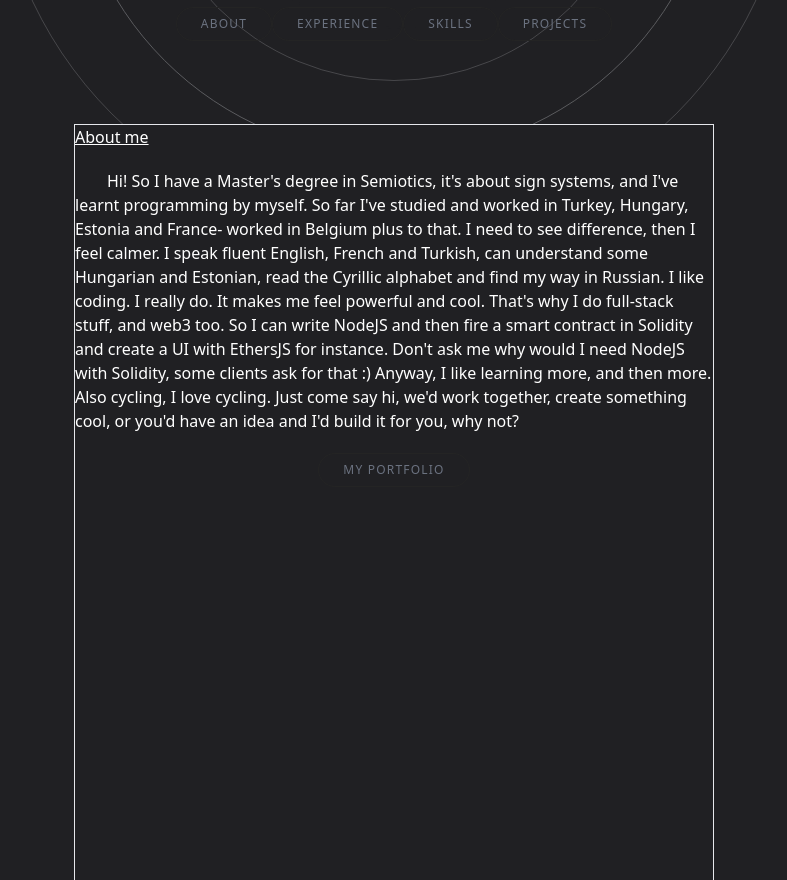
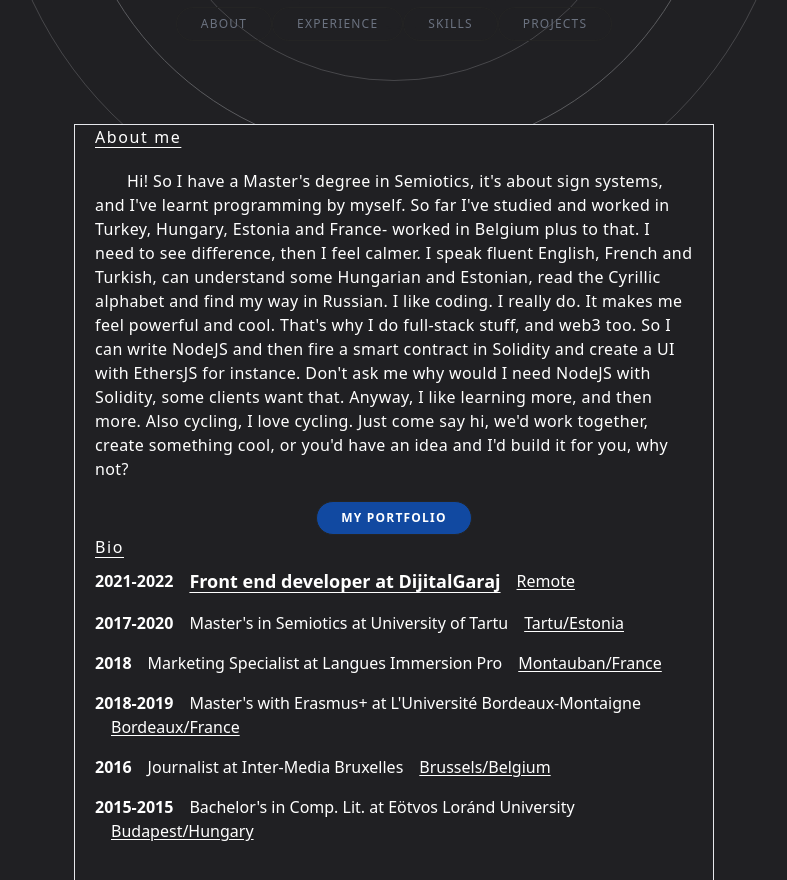
Before and after one commit to muratcan-yuksel/my-portfolio, a Next.js app: page / in a window 1280 px wide. Shown: the part 420-1300 px from the top of the page, without its empty margins (246-1033 px from the left). Built offline with nearby package versions, Linux system fonts and the light colour scheme.

Commit message:
add bioitems

```diff
--- /dev/null
+++ b/components/BioItem.jsx
@@ -0,0 +1,23 @@
+import React from "react";
+
+const BioItem = ({ date, content, location, index }) => {
+  return (
+    <div className="flex flex-row my-2 items-center flex-wrap">
+      {/* date */}
+      <div className="font-bold">{date}</div>
+      {/* content  */}
+      {/* if index is 0, then it is the first item, so we want to underline it */}
+      {index === 0 ? (
+        <div className="ml-4 font-bold underline underline-offset-4 text-lg">
+          {content}
+        </div>
+      ) : (
+        <div className="ml-4">{content}</div>
+      )}
+      {/* location */}
+      <div className="ml-4 underline underline-offset-2">{location}</div>
+    </div>
+  );
+};
+
+export default BioItem;
--- a/pages/index.js
+++ b/pages/index.js
@@ -1,11 +1,46 @@
 import Link from "next/link";
 import Navbar from "../components/Navbar";
+import BioItem from "../components/BioItem";
 
 const index = () => {
+  const bio = [
+    {
+      date: "2021-2022",
+      content: "Front end developer at DijitalGaraj",
+      location: "Remote",
+    },
+    {
+      date: "2017-2020",
+      content: "Master's in Semiotics at University of Tartu",
+      location: "Tartu/Estonia",
+    },
+    {
+      date: "2018",
+      content: "Marketing Specialist at Langues Immersion Pro",
+      location: "Montauban/France",
+    },
+    {
+      date: "2018-2019",
+      content: "Master's with Erasmus+ at L'Université Bordeaux-Montaigne",
+      location: "Bordeaux/France",
+    },
+    {
+      date: "2016",
+      content: "Journalist at Inter-Media Bruxelles",
+      location: "Brussels/Belgium",
+    },
+    {
+      date: "2015-2015",
+      content: "Bachelor's in Comp. Lit. at Eötvos Loránd University",
+      location: "Budapest/Hungary",
+    },
+  ];
   return (
-    <div className="h-screen border w-full md:w-4/6 lg:w-3/6 flex flex-col ">
-      <h2 className="underline ">About me</h2>
-      <p className="indent-8 my-5">
+    <div className="h-screen border px-5 w-full md:w-4/6 lg:w-3/6 flex flex-col ">
+      <h2 className="underline underline-offset-4 tracking-widest ">
+        About me
+      </h2>
+      <p className="indent-8 my-5 tracking-wide">
         Hi! So I have a Master's degree in Semiotics, it's about sign systems,
         and I've learnt programming by myself. So far I've studied and worked in
         Turkey, Hungary, Estonia and France- worked in Belgium plus to that. I
@@ -15,14 +50,31 @@ const index = () => {
         do. It makes me feel powerful and cool. That's why I do full-stack
         stuff, and web3 too. So I can write NodeJS and then fire a smart
         contract in Solidity and create a UI with EthersJS for instance. Don't
-        ask me why would I need NodeJS with Solidity, some clients ask for that
-        :) Anyway, I like learning more, and then more. Also cycling, I love
+        ask me why would I need NodeJS with Solidity, some clients want that.
+        Anyway, I like learning more, and then more. Also cycling, I love
         cycling. Just come say hi, we'd work together, create something cool, or
         you'd have an idea and I'd build it for you, why not?
       </p>
       <Link href="/works" className="w-full flex items-center justify-center ">
-        <button className="  heroButton w-50">My Portfolio</button>
+        <button className=" bg-[#1149a1] font-bold text-white heroButton w-50">
+          My Portfolio
+        </button>
       </Link>
+      <h2 className="underline underline-offset-4 tracking-widest ">Bio</h2>
+      {bio.map((item, index) => {
+        if (index == 0) {
+          console.log("do sth");
+        }
+        return (
+          <BioItem
+            key={index}
+            date={item.date}
+            content={item.content}
+            location={item.location}
+            index={index}
+          />
+        );
+      })}
     </div>
   );
 };
```
